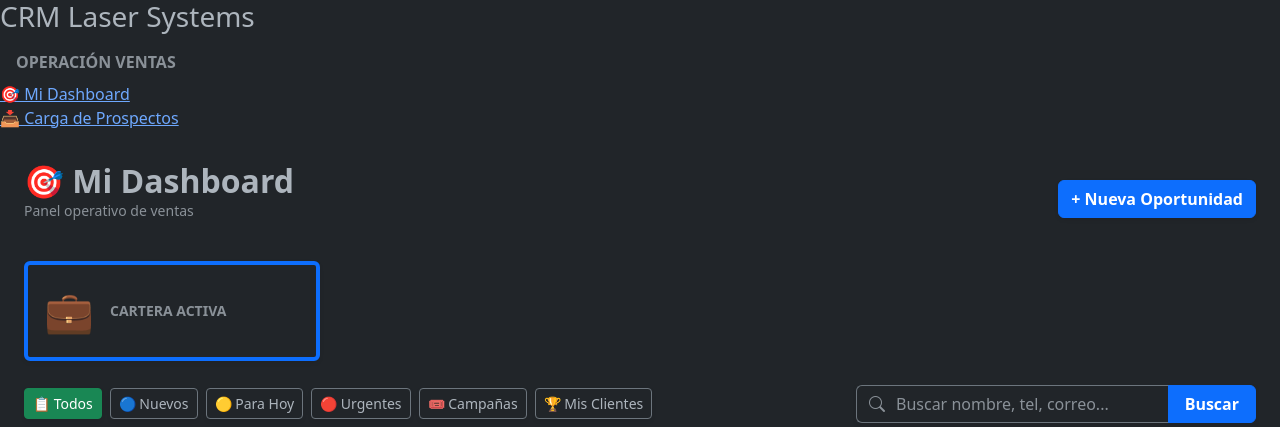
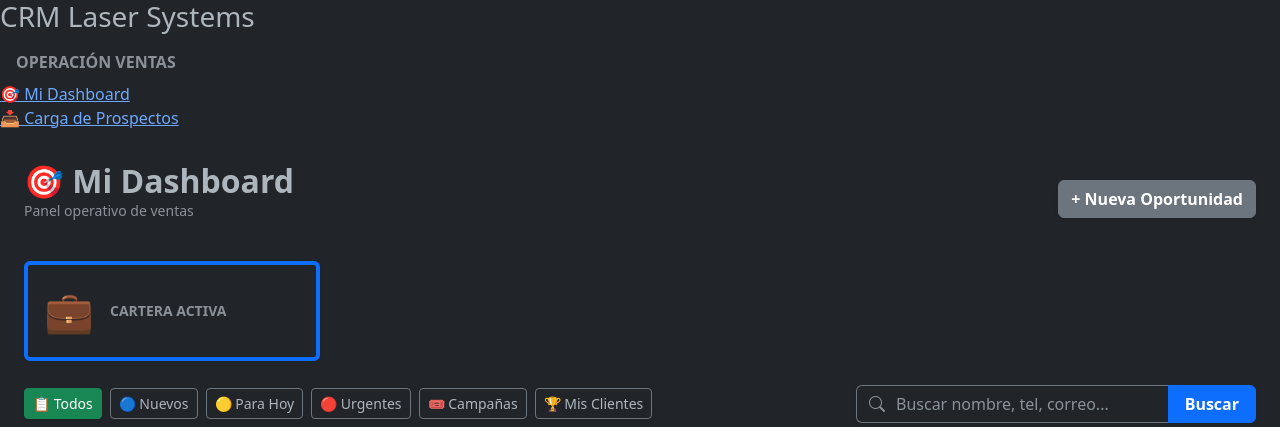
Before and after one commit to cesarco6/crmlasersystems1, a Django app: template backend/templates/dashboard_agente.html in a window 1280 px wide. Shown: the top 427 px of the page. Run offline with Django 5.2, Linux system fonts and the light colour scheme; the template is opened without the code that fills it, so the values that code supplies are empty; some libraries are stand-ins or nearby versions.

Commit message:
+oportbuttonsec

```diff
--- a/backend/templates/dashboard_agente.html
+++ b/backend/templates/dashboard_agente.html
@@ -17,7 +17,7 @@
             <h2 class="fw-bold text-body mb-0">🎯 Mi Dashboard</h2>
             <p class="text-muted small">Panel operativo de ventas</p>
         </div>
-        <button onclick="document.getElementById('modal-alta').style.display='block'" class="btn btn-primary shadow-sm fw-bold">
+        <button onclick="document.getElementById('modal-alta').style.display='block'" class="btn btn-secondary shadow-sm fw-bold">
             + Nueva Oportunidad
         </button>
     </div>
```
